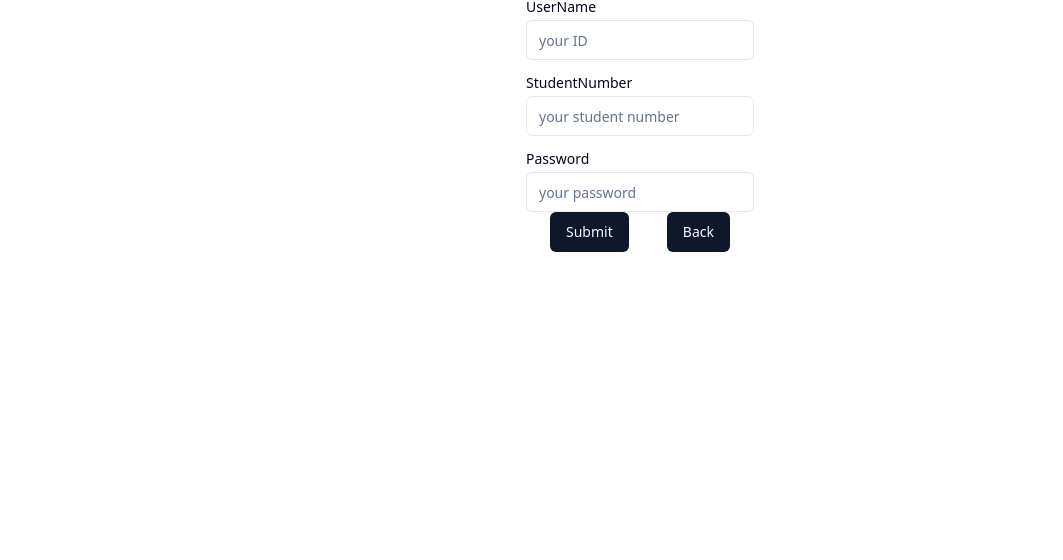
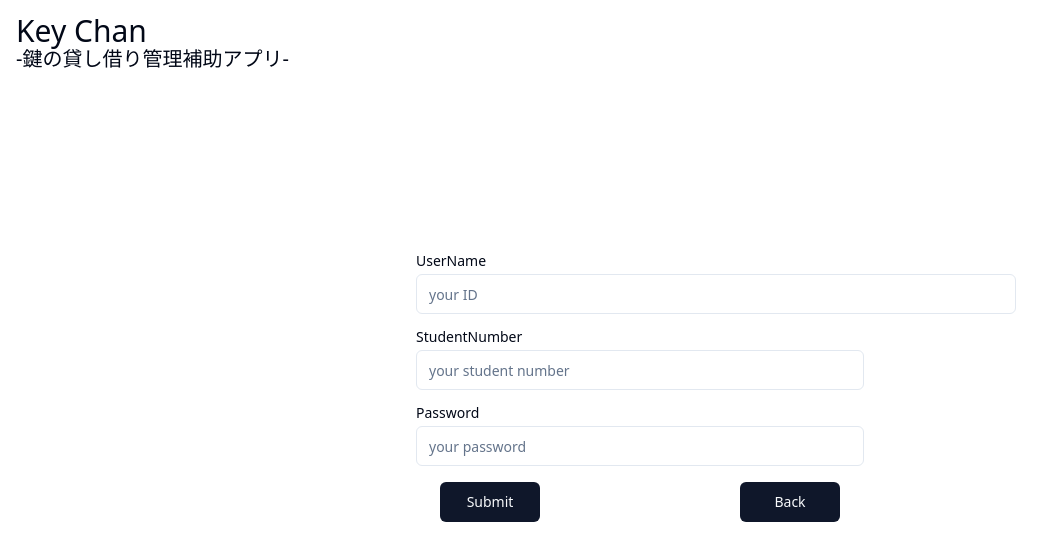
Before and after one commit to i20hiromoto/key-chan, a Next.js app: page /signup in a window 1280 px wide. Shown: the top 560 px of the page, without its empty margins (0-1063 px from the left). Built offline with nearby package versions, Linux system fonts and the light colour scheme.

Commit message:
それぞれのページのレイアウトを変更した。アプリのタイトルを追加した

```diff
--- a/package.json
+++ b/package.json
@@ -34,6 +34,7 @@
     "react-dom": "^18",
     "react-router-dom": "^6.23.1",
     "redis": "^4.6.14",
+    "styled-components": "^6.1.11",
     "tailwind-merge": "^2.3.0",
     "tailwindcss-animate": "^1.0.7"
   },
--- a/pages/account.tsx
+++ b/pages/account.tsx
@@ -6,8 +6,10 @@ import {
   DropdownMenuLabel,
   DropdownMenuSeparator,
   DropdownMenuItem,
-  DropdownMenuTrigger,
+  DropdownMenuTrigger as BaseDropdownMenuTrigger,
 } from "@/components/ui/dropdown-menu";
+import styled from 'styled-components';
+import { Button } from "@/components/ui/button"
 
 interface User {
   username: string;
@@ -15,8 +17,15 @@ interface User {
   password: string;
 }
 
+const DropdownMenuTrigger = styled(BaseDropdownMenuTrigger)`
+  outline: 2px solid black;
+  padding: 8px;
+  cursor: pointer;
+`;
+
 const Account: React.FC = () => {
   const [user, setUser] = useState<User | null>(null);
+  const [isOpen, setIsOpen] = useState(false); // DropdownMenuContentの開閉状態を管理するstate
   const router = useRouter();
 
   useEffect(() => {
@@ -35,9 +44,12 @@ const Account: React.FC = () => {
   return (
     <div className="fixed top-0 right-0 m-4">
       <DropdownMenu>
-        <DropdownMenuTrigger>My Account</DropdownMenuTrigger>
+      <DropdownMenuTrigger asChild>
+        <Button variant="outline" onClick={() => setIsOpen(!isOpen)}>My Account</Button>
+      </DropdownMenuTrigger>
+        {isOpen && (
           <DropdownMenuContent>
-          <DropdownMenuLabel>My Account</DropdownMenuLabel>
+            <DropdownMenuLabel>Account Data</DropdownMenuLabel>
             <DropdownMenuSeparator />
             {user ? (
               <>
@@ -50,6 +62,7 @@ const Account: React.FC = () => {
               <DropdownMenuItem>No user data available</DropdownMenuItem>
             )}
           </DropdownMenuContent>
+        )}
       </DropdownMenu>
     </div>
   );
--- a/pages/index.tsx
+++ b/pages/index.tsx
@@ -4,6 +4,7 @@ import { Input } from "@/components/ui/input"
 import { Label } from "@/components/ui/label"
 import { useRouter } from 'next/router';
 import axios from 'axios';
+import Title from './title';
 import { CardFooter } from '@/components/ui/card';
 
 interface User {
@@ -44,9 +45,12 @@ const LoginPage: React.FC = () => {
   }
 
   return (
-    <div className="flex justify-center">
-      <form onSubmit={handleLogin}>
-        <div className="grid w-full items-center gap-4">
+    <div className="flex justify-center items-center h-screen">
+      <form onSubmit={handleLogin} className="w-full max-w-md mt-4">
+        <div className="grid grid-cols-1 gap-4">
+          <div>
+            <Label style={{fontSize: '20px'}}></Label>
+          </div>
           <div className="flex flex-col space-y-1.5">
             <Label htmlFor="username">UserName</Label>
             <Input id="username" placeholder="your ID" type="text" value={username} onChange={e => setUsername(e.target.value)} />
@@ -56,13 +60,17 @@ const LoginPage: React.FC = () => {
             <Input id="password" placeholder="your password" type="password" value={password} onChange={e => setPassword(e.target.value)} />
           </div>
         </div>
-        <CardFooter className="flex justify-between">
-          <Button type="submit">Login</Button>
-          <Button type="button" onClick={signUp}>Sign up</Button>
-        </CardFooter>
+        <div className="mt-4">
+          <CardFooter className="flex justify-between">
+            <Button type="submit" className="w-[100px]">Login</Button>
+            <Button type="button" className="w-[100px]" onClick={signUp}>Sign up</Button>
+          </CardFooter>
+        </div>
       </form>
+      <Title/>
     </div>
-  )
+  );
+
 }
 
 export default LoginPage;
--- a/pages/rent.tsx
+++ b/pages/rent.tsx
@@ -1,6 +1,7 @@
 import { Sidemenu } from "@/components/ui/side_menu";
 import React, { useEffect, useState, ChangeEvent } from 'react';
 import Account from './account';
+import Title from './title';
 import fetchData from '../scr/fetchData';
 import { Button } from "@/components/ui/button"
 import {
@@ -15,6 +16,15 @@ import {
 import { Card,CardContent } from "@/components/ui/card";
 import axios from 'axios';
 import { useRouter } from 'next/router';
+import {
+    Table,
+    TableBody,
+    TableCaption,
+    TableCell,
+    TableHead,
+    TableHeader,
+    TableRow,
+} from "@/components/ui/table";
 interface DataItem {
     id: number;
     name: string;
@@ -47,6 +57,7 @@ const Rent: React.FC = () => {
             setSessionData(userSessionData);
         }
     }, []);
+
     const roomdata = {
         name: selectedRoom,
         student: sessionData
@@ -66,29 +77,14 @@ const Rent: React.FC = () => {
         }
     }
 
-    // const rentKey = async () => {
-
-    //     try {
-    //         const response = await axios.put('/data/${id}', newData);
-    //         if (response.status === 200) {
-    //           console.log('Data updated successfully');
-    //         } else {
-    //           console.error('Failed to update data');
-    //         }
-    //       } catch (error) {
-    //         console.error('Error:', error);
-    //       }
-    //     };
-    // };
-
     return (
-        <div className="flex justify-center align-center">
+        <div className="flex justify-center items-center h-screen">
             <form onSubmit={submit}>
             <Card className="w-[600px]">
             <h1>Rent Menu</h1>
             <CardContent>
             <Select onValueChange={(value: string) => setSelectedRoom(value)}>
-                <SelectTrigger className="w-[180px]" id="selectroom">
+                <SelectTrigger className="w-[250px]" id="selectroom">
                     <SelectValue placeholder="Select room" />
                 </SelectTrigger>
                 <SelectContent>
@@ -109,6 +105,7 @@ const Rent: React.FC = () => {
             </Card>
             </form>
             <Account />
+            <Title />
         </div>
     );
 };
--- a/pages/select.tsx
+++ b/pages/select.tsx
@@ -1,6 +1,7 @@
 import { useRouter } from 'next/router';
 import { Button } from "@/components/ui/button"
 import Account from './account';
+import Title from './title';
 import React, { useEffect, useState } from 'react';
 import {
     Card,
@@ -109,6 +110,7 @@ const Select: React.FC = () => {
             </CardContent>
         </Card>
         <Account />
+        <Title/>
         </div>
     )
 }
--- a/pages/signup.tsx
+++ b/pages/signup.tsx
@@ -6,6 +6,7 @@ import { useRouter } from 'next/router';
 import axios from 'axios';
 import { CardFooter } from '@/components/ui/card';
 import { response } from 'express';
+import Title from './title';
 
 interface User {
   username: string;
@@ -47,10 +48,10 @@ const LoginPage: React.FC = () => {
     }
 
   return (
-    <div className="flex justify-center">
-      <form onSubmit={handleLogin}>
-        <div className="grid w-full items-center gap-4">
-          <div className="flex flex-col space-y-1.5">
+    <div className="flex justify-center items-center h-screen">
+  <form onSubmit={handleLogin} className="w-full max-w-md">
+    <div className="grid grid-cols-1 gap-4">
+      <div className="flex flex-col space-y-1.5 w-[600px]">
         <Label htmlFor="username">UserName</Label>
         <Input id="username" placeholder="your ID" type="text" value={username} onChange={e => setUsername(e.target.value)} />
       </div>
@@ -63,12 +64,16 @@ const LoginPage: React.FC = () => {
         <Input id="password" placeholder="your password" type="password" value={password} onChange={e => setPassword(e.target.value)} />
       </div>
     </div>
+    <div className="mt-4">
       <CardFooter className="flex justify-between">
-          <Button type="submit">Submit</Button>
-          <Button onClick={back} type="button">Back</Button>
+        <Button type="submit" className='w-[100px]'>Submit</Button>
+        <Button onClick={back} type="button" className='w-[100px]'>Back</Button>
       </CardFooter>
+    </div>
   </form>
+  <Title/>
 </div>
+
   );
 }
 
--- /dev/null
+++ b/pages/title.tsx
@@ -0,0 +1,15 @@
+import { Label } from "@/components/ui/label"
+
+const Title: React.FC = () => {
+    return(
+        <div className="fixed top-0 left-0 m-4">
+        <div>
+            <Label style={{ fontSize: '30px' }}>Key Chan</Label>
+          </div>
+          <div>
+          <Label style={{ fontSize: '20px' }}>-鍵の貸し借り管理補助アプリ-</Label>
+          </div>
+          </div>
+    );
+}
+export default Title;
```
Also changed, not shown: 1 other file (tests, documents, lock files or other folders). Lines whose indentation alone changed are shown as unchanged.
